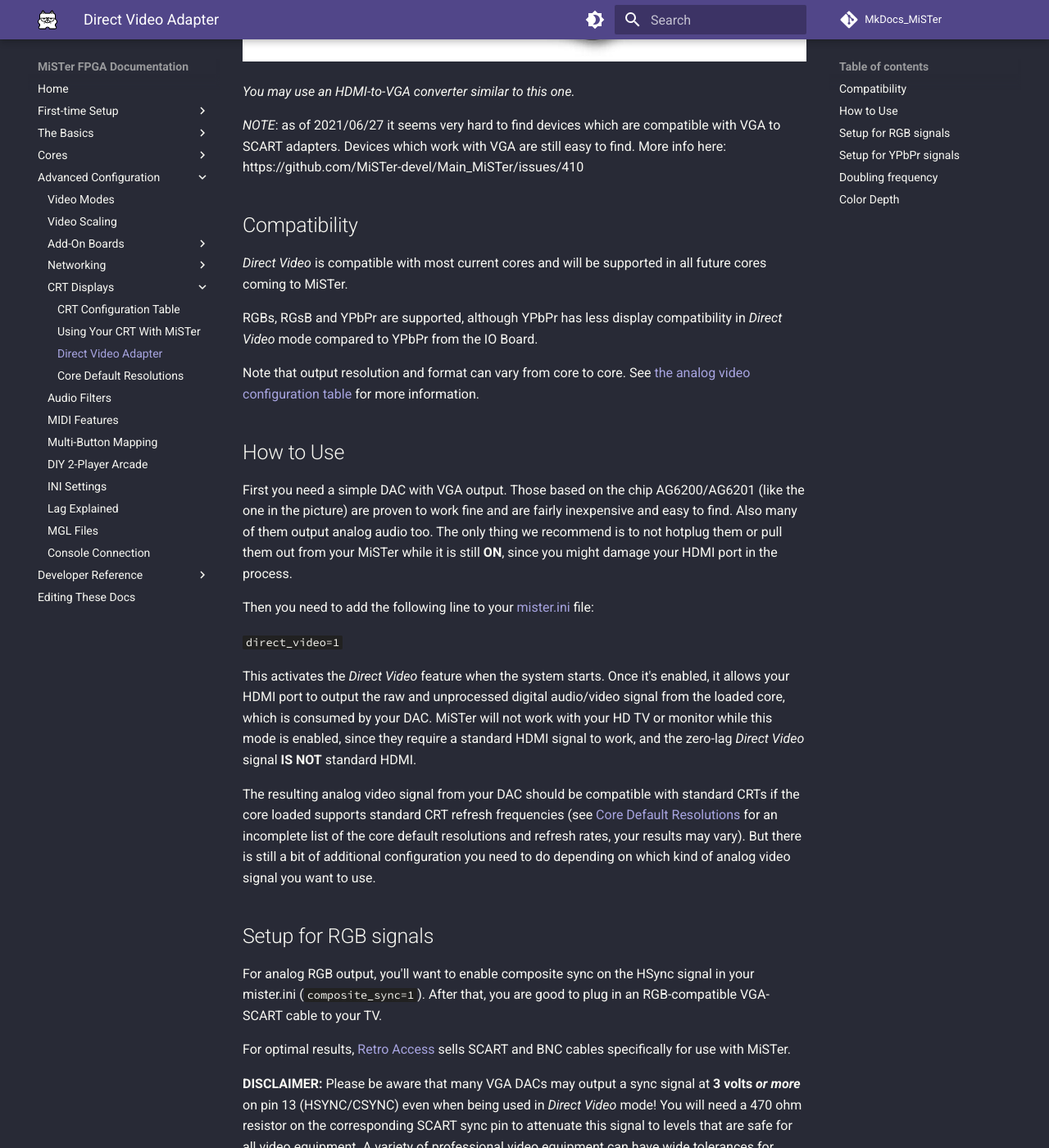
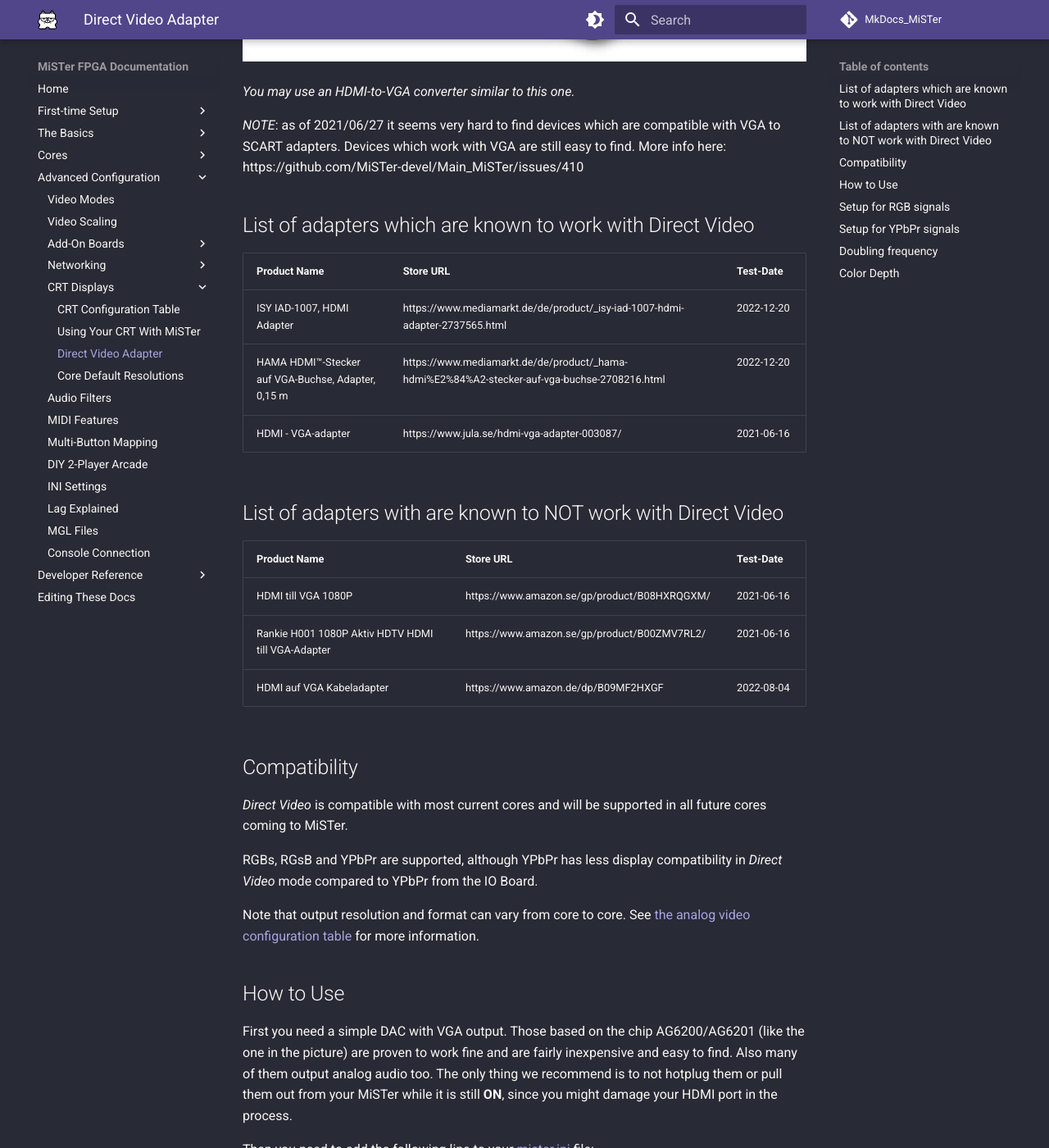
Before and after one commit to MiSTer-devel/MkDocs_MiSTer, an MkDocs documentation site: the page built from docs/advanced/directvideo.md, in a window 1280 px wide and 1400 px high, scrolled down 911 px. Shown: the whole window at 82% size. Built offline with MkDocs 1.6.1 and Material for MkDocs 9.7.7, drawn with Linux system fonts in a browser that asks for light colours; comment, search, counter and statistics services are not loaded.

Commit message:
Created direct video adapter list
It was missing and there should be an easy central place for this.
As this is the official documentation, it should be here.

Information based on personal buying decisions
and comments from issue
https://github.com/MiSTer-devel/Main_MiSTer/issues/410

```diff
--- a/docs/advanced/directvideo.md
+++ b/docs/advanced/directvideo.md
@@ -6,6 +6,24 @@
 *You may use an HDMI-to-VGA converter similar to this one.*
 
 *NOTE*: as of 2021/06/27 it seems very hard to find devices which are compatible with VGA to SCART adapters. Devices which work with VGA are still easy to find. More info here: https://github.com/MiSTer-devel/Main_MiSTer/issues/410
+
+## List of adapters which are known to work with Direct Video
+
+| Product Name                                       | Store URL                                                                                   | Test-Date  |
+|----------------------------------------------------|---------------------------------------------------------------------------------------------|------------|
+| ISY IAD-1007, HDMI Adapter                         | https://www.mediamarkt.de/de/product/_isy-iad-1007-hdmi-adapter-2737565.html                | 2022-12-20 |
+| HAMA HDMI™-Stecker auf VGA-Buchse, Adapter, 0,15 m | https://www.mediamarkt.de/de/product/_hama-hdmi%E2%84%A2-stecker-auf-vga-buchse-2708216.html| 2022-12-20 |
+| HDMI - VGA-adapter                                 | https://www.jula.se/hdmi-vga-adapter-003087/                                                | 2021-06-16 |
+
+
+## List of adapters with are known to NOT work with Direct Video
+
+| Product Name                                       | Store URL                                    | Test-Date  |
+|----------------------------------------------------|----------------------------------------------|------------|
+| HDMI till VGA 1080P                                | https://www.amazon.se/gp/product/B08HXRQGXM/ | 2021-06-16 |
+| Rankie H001 1080P Aktiv HDTV HDMI till VGA-Adapter | https://www.amazon.se/gp/product/B00ZMV7RL2/ | 2021-06-16 |
+| HDMI auf VGA Kabeladapter                          | https://www.amazon.de/dp/B09MF2HXGF          | 2022-08-04 |
+
 
 ## Compatibility
 
```
